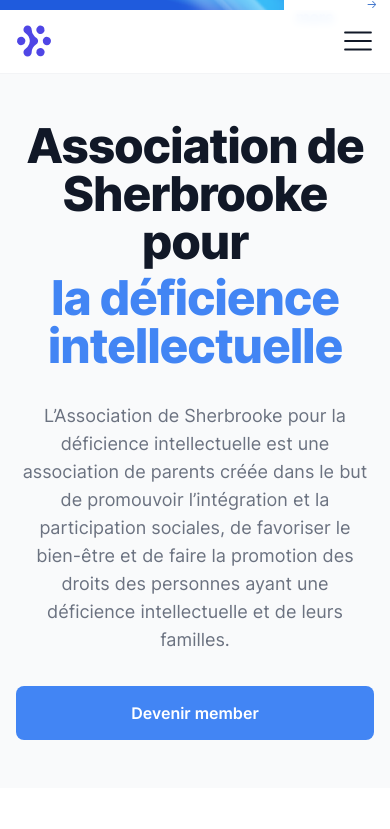
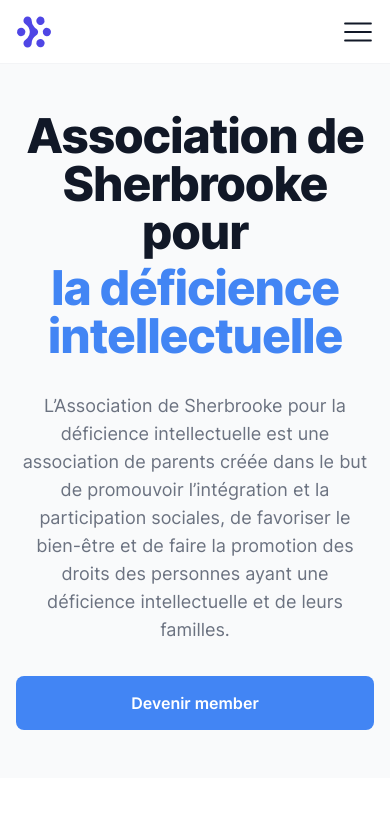
Before and after one commit to benrandja-akram/asdisherbrooke.org, a Next.js app: page / in a window 390 px wide. Shown: the top 829 px of the page. Built offline with nearby package versions, Linux system fonts and the light colour scheme.

Commit message:
fix tweaks

```diff
--- a/src/components/layout/index.tsx
+++ b/src/components/layout/index.tsx
@@ -8,7 +8,6 @@ import {
 } from '@radix-ui/react-icons'
 import Button from 'components/button'
 import Dropdown from 'components/dropdown-menu'
-import Image from 'next/image'
 import Link from 'next/link'
 import { useRouter } from 'next/router'
 import { useState } from 'react'
@@ -23,8 +22,8 @@ const Layout: React.FC<Props> = ({ children, variant = 'default' }) => {
   const router = useRouter()
   return (
     <div>
-      <div className="relative">
-        <img src="/banner.jpg" height={48} />
+      <div className="relative hidden md:block">
+        <img alt="" src="/banner.jpg" height={48} className="h-12" />
         <div className="absolute inset-0 flex items-center justify-center space-x-4 font-semibold text-white">
           <span>Nouvelle instruction concernant la COVID19</span>
           <Link href="/covid-19">
--- a/src/pages/404.tsx
+++ b/src/pages/404.tsx
@@ -4,7 +4,7 @@ import Link from 'next/link'
 function NotFound({}) {
   return (
     <article className="mx-auto w-full max-w-3xl py-8 px-4 sm:px-6 md:py-16 md:px-0">
-      <div className="mb-1.5 text-base font-bold tracking-wider text-indigo-500">
+      <div className="mb-1.5 text-base font-bold tracking-wider text-primary-light">
         404 ERREUR
       </div>
       <h1 className="mb-6 text-4xl font-extrabold tracking-tight text-gray-900 sm:text-xl md:text-5xl">
--- a/tailwind.config.js
+++ b/tailwind.config.js
@@ -7,7 +7,7 @@ module.exports = {
     colors: {
       ...colors,
       primary: '#4285f4',
-      'primary-light': '#b3cefb',
+      'primary-light': '#5790f0',
       'primary-dark': '#467ace',
     },
 
```
